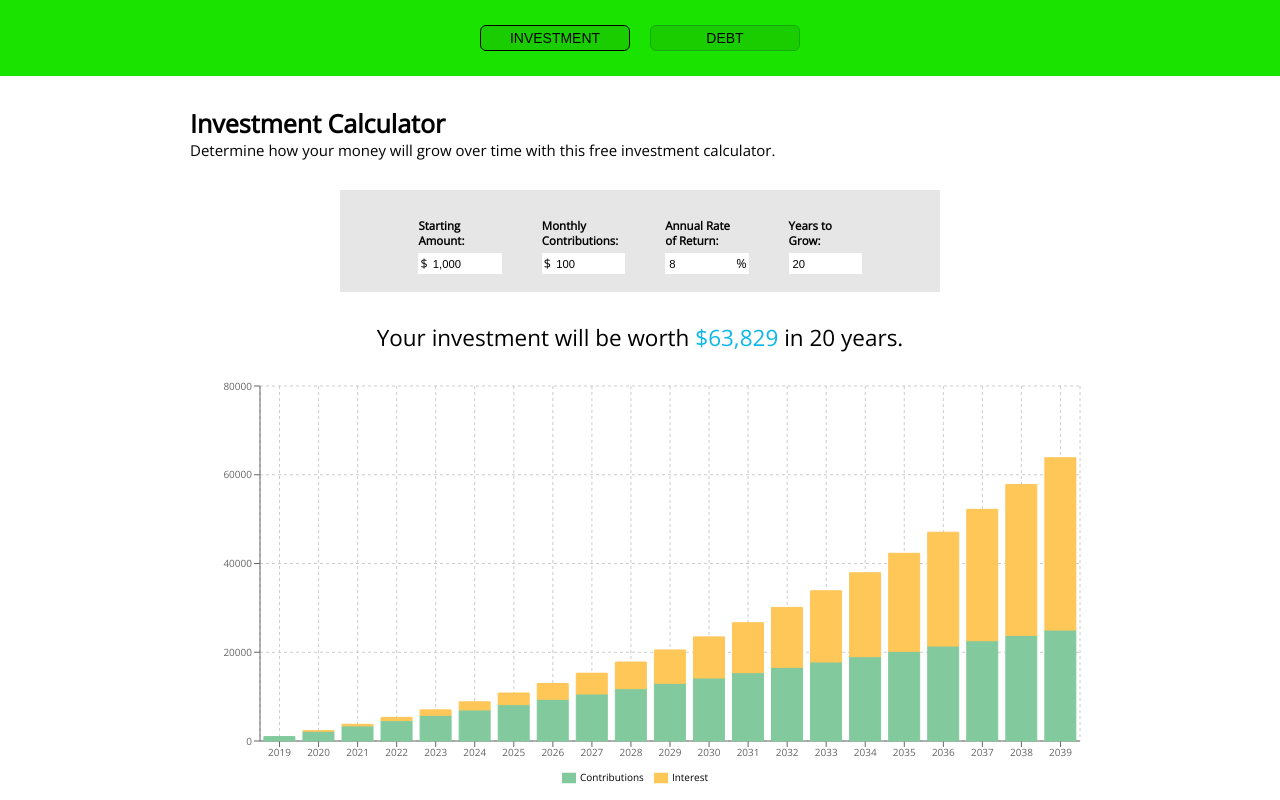
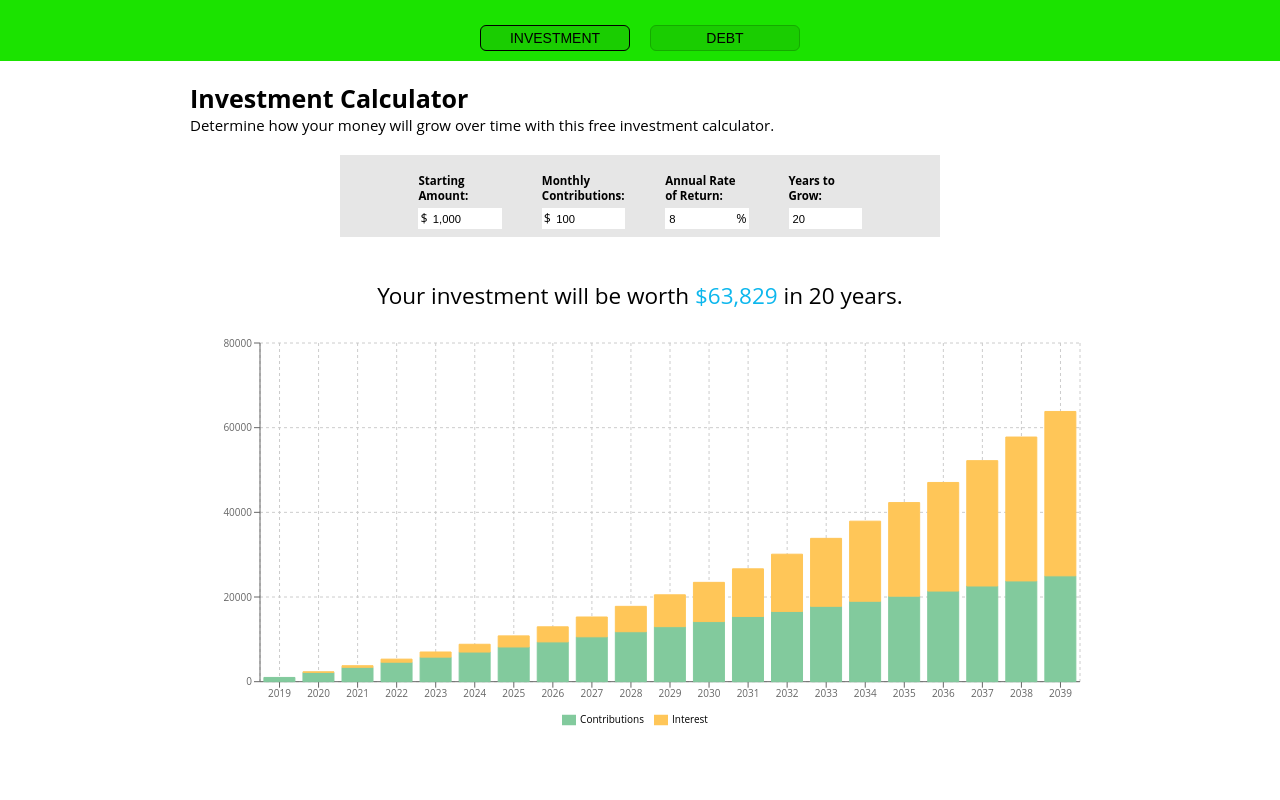
Before and after one commit to jaimelovera/investment-debt-visualizer, a React (Create React App) app: page / in a window 1280 px wide. Built offline with nearby package versions, Linux system fonts and the light colour scheme.

Commit message:
minor padding change

```diff
--- a/package.json
+++ b/package.json
@@ -1,5 +1,5 @@
 {
-  "name": "money-visualizer",
+  "name": "investment-debt-calculator",
   "version": "0.1.0",
   "private": true,
   "dependencies": {
--- a/public/index.html
+++ b/public/index.html
@@ -5,8 +5,6 @@
     <link rel="icon" href="%PUBLIC_URL%/favicon.ico" />
     <meta name="viewport" content="width=device-width, initial-scale=1" />
     <link rel="manifest" href="%PUBLIC_URL%/manifest.json" />
-    <title>Money Visualizer</title>
-    <link href="https://fonts.googleapis.com/css?family=Open+Sans" rel="stylesheet">
     <style>
       html, body {
         margin: 0;
@@ -20,6 +18,6 @@
     </style>
   </head>
   <body>
-    <div id="money-visualizer-root"></div>
+    <div id="investment-debt-calculator-root"></div>
   </body>
 </html>
--- a/src/components/Charts/Charts.css
+++ b/src/components/Charts/Charts.css
@@ -13,7 +13,7 @@
 .charts-container p{
 	font-size: 2em;
 	text-align: center;
-	padding: 1rem 1rem 0 1rem;
+	padding: 2rem 1rem 0 1rem;
 
 }
 
--- a/src/components/Description/Description.css
+++ b/src/components/Description/Description.css
@@ -19,7 +19,5 @@
 }
 
 @media screen and (min-width: 768px) {
-	.description-container {
-		padding: 2rem;
-	}
+
 }
--- a/src/components/InputValues/InputValues.css
+++ b/src/components/InputValues/InputValues.css
@@ -12,7 +12,7 @@
 
 .inputvalues-item {
 	text-align: center;
-	padding: 2rem;
+	padding: 1rem;
 }
 
 .inputvalues-item h1{
--- a/src/components/TypeSwitcher/TypeSwitcher.css
+++ b/src/components/TypeSwitcher/TypeSwitcher.css
@@ -2,7 +2,7 @@
 	display: flex;
 	flex-wrap: wrap;
 	justify-content: center;
-	padding: 1.5rem;
+	padding: 1.5rem 0 0 0;
 	background-color: #1BE300;
 }
 
--- a/src/index.js
+++ b/src/index.js
@@ -3,6 +3,6 @@ import ReactDOM from 'react-dom';
 import App from './App';
 import * as serviceWorker from './serviceWorker';
 
-ReactDOM.render(<App />, document.getElementById('money-visualizer-root'));
+ReactDOM.render(<App />, document.getElementById('investment-debt-calculator-root'));
 
 serviceWorker.unregister();
```
